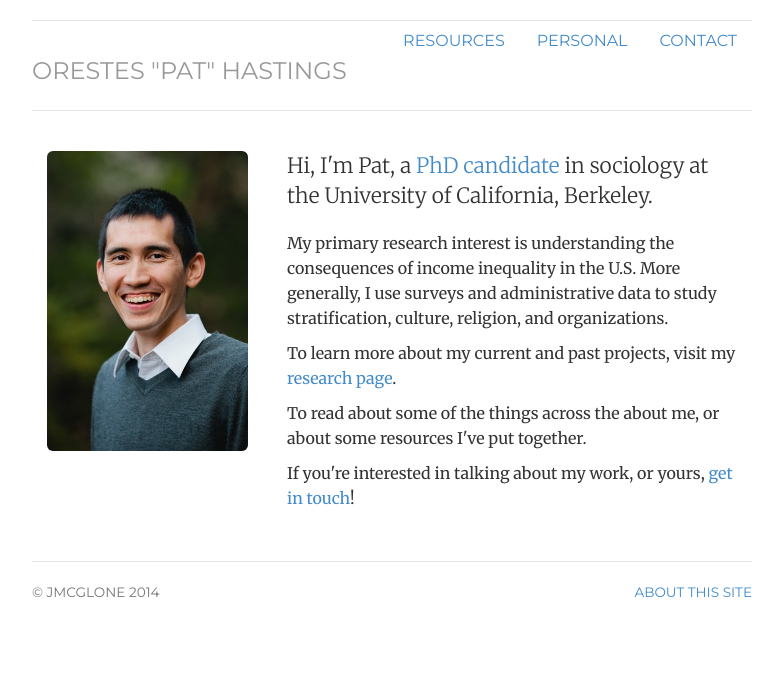
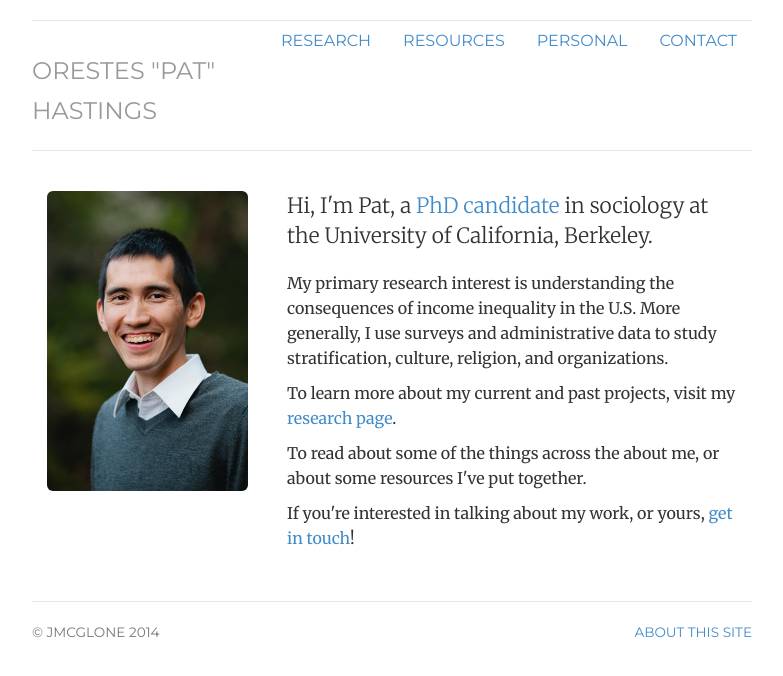
Before and after one commit to ophastings/ophastings.github.io, a Jekyll site: the page built from index.html, in a window 1280 px wide. Shown: the top 676 px of the page, without its empty margins (248-1031 px from the left). Built offline with Jekyll 4.4.1, drawn with Linux system fonts in a browser that asks for light colours.

Commit message:
Update header.html

```diff
--- a/_includes/header.html
+++ b/_includes/header.html
@@ -1,7 +1,7 @@
 <div class="header">
 	<ul class="nav nav-pills pull-right">
 		<!-- <li class="{{ page.cv }}"><a href="/HastingsCV.pdf" title="CV">CV</a></li> -->
-	<!--	<li class="{{ page.research }}"><a href="/research" title="Research2">Research</a></li> -->
+		<li class="{{ page.research }}"><a href="/research" title="Research2">Research</a></li>
 		<li class="{{ page.resources }}"><a href="/resources" title="Resources">Resources</a></li>
 		<li class="{{ page.personal }}"><a href="/personal" title="Personal">Personal</a></li>
 		<li class="{{ page.contact }}"><a href="/contact" title="Contact">Contact</a></li>
```
